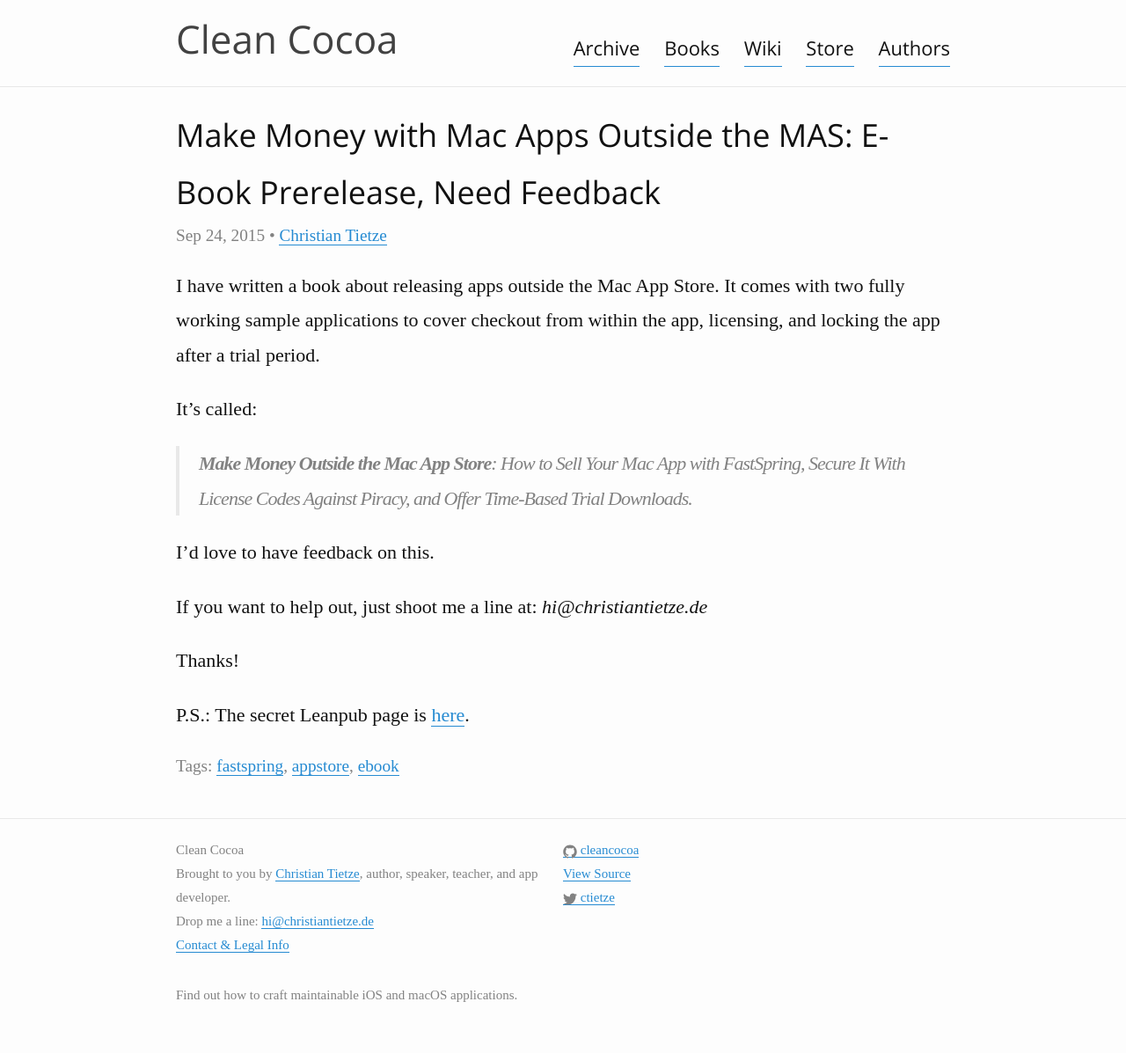
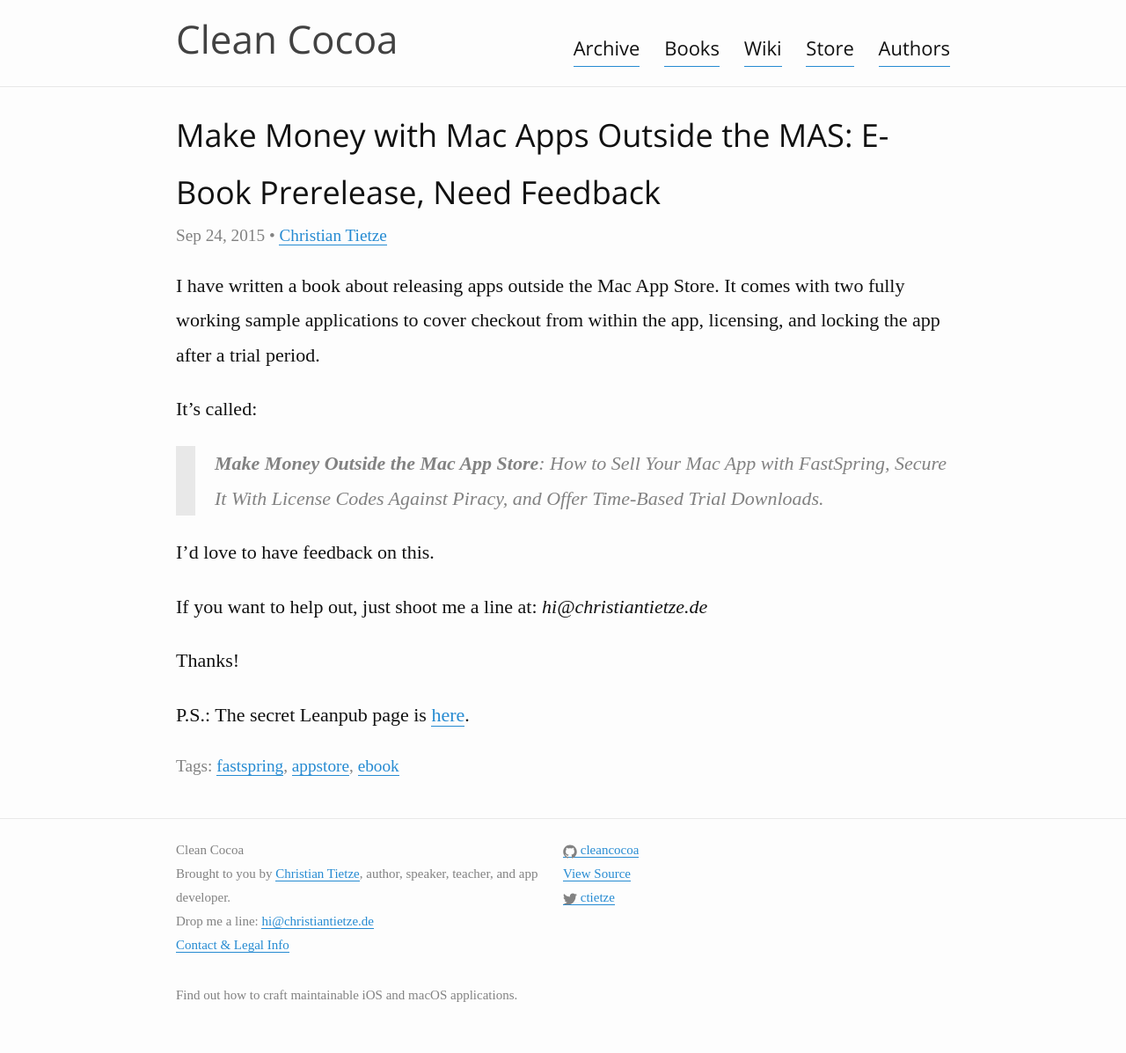
Before and after one commit to CleanCocoa/cleancocoa.github.io, a Jekyll site: the page built from _posts/2015-09-24-fastspring-book-prerelease.md, in a window 1280 px wide. Shown: the whole page at 88% size. Built offline with Jekyll 4.4.1, drawn with Linux system fonts in a browser that asks for light colours; some web fonts are replaced.

Commit message:
fix quote look

```diff
--- a/_sass/_base.scss
+++ b/_sass/_base.scss
@@ -120,9 +120,8 @@
  */
 blockquote {
     color: $grey-color;
-    border-left: 4px solid $grey-color-light;
+    border-left: 1em solid $grey-color-light;
     padding-left: 1em;
-    letter-spacing: -1px;
     font-style: italic;
 
     > :last-child {
```
